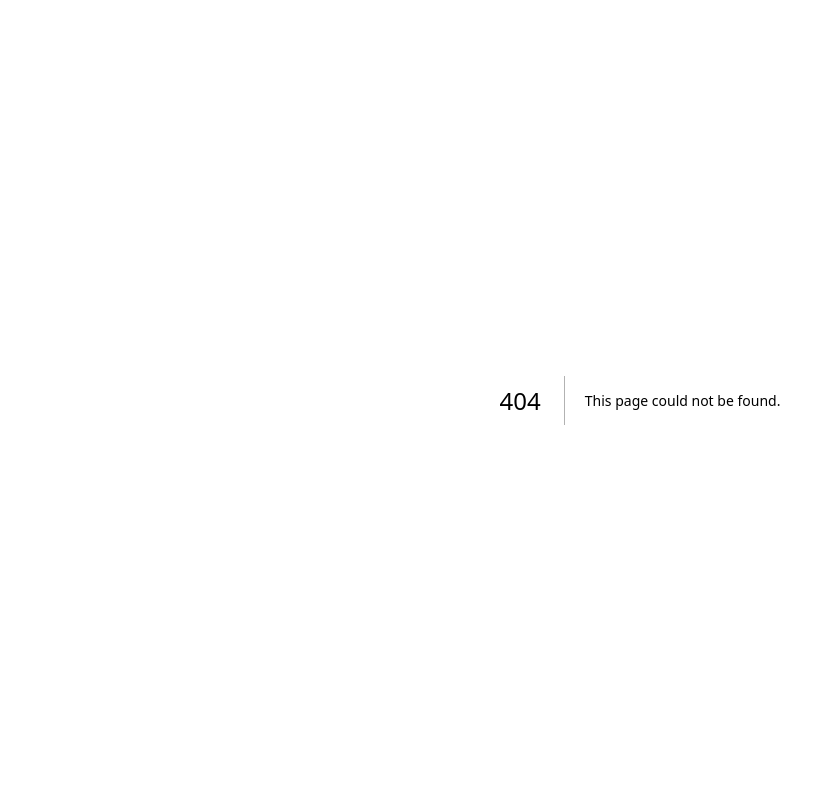
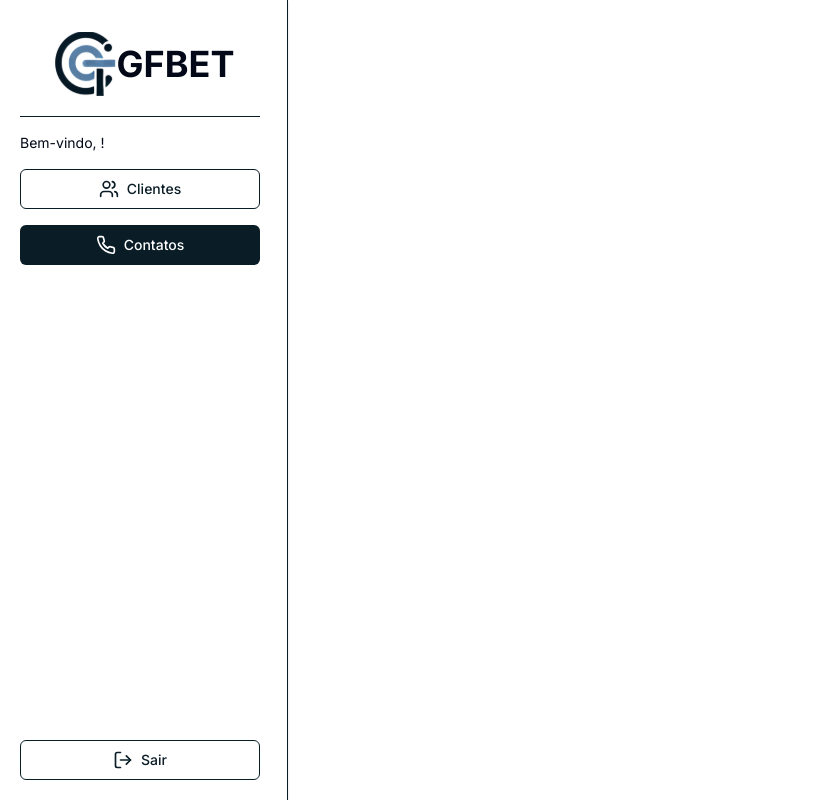
Before and after one commit to eugfl/betconnect, a Next.js app: page /contacts in a window 1280 px wide. Before the commit this address had no page. Shown: the whole page, without its empty margins (0-823 px from the left). Built offline with nearby package versions, Linux system fonts and the light colour scheme; no server answers.

Commit message:
feat: add Sidebar Component

```diff
--- a/package.json
+++ b/package.json
@@ -13,6 +13,7 @@
     "@hookform/resolvers": "^3.9.0",
     "@prisma/client": "^5.18.0",
     "@radix-ui/react-label": "^2.1.0",
+    "@radix-ui/react-separator": "^1.1.0",
     "@radix-ui/react-slot": "^1.1.0",
     "axios": "^1.7.4",
     "bcryptjs": "^2.4.3",
--- /dev/null
+++ b/src/app/contacts/page.tsx
@@ -0,0 +1,11 @@
+"use client";
+
+import Sidebar from "@/components/sidebar";
+
+export default function Contacts() {
+  return (
+    <>
+      <Sidebar />
+    </>
+  );
+}
--- a/src/app/costumers/page.tsx
+++ b/src/app/costumers/page.tsx
@@ -1,6 +1,7 @@
 "use client";
 
-import { signOut, useSession } from "next-auth/react";
+import Sidebar from "@/components/sidebar";
+import { useSession } from "next-auth/react";
 import { redirect } from "next/navigation";
 
 export default function Page() {
@@ -16,10 +17,7 @@ export default function Page() {
 
   return (
     <div>
-      <h1>Perfil do Usuário</h1>
-      <p>Nome: {session.user?.name}</p>
-      <p>Email: {session.user?.email}</p>
-      <button onClick={signOut}>Logout</button>
+      <Sidebar />
     </div>
   );
 }
--- /dev/null
+++ b/src/components/sidebar.tsx
@@ -0,0 +1,69 @@
+import React from "react";
+import { signOut, useSession } from "next-auth/react";
+import Image from "next/image";
+import logo from "../../public/logo.svg";
+import { Separator } from "./ui/separator";
+import { Button } from "./ui/button";
+import { LogOut, Users, Phone } from "lucide-react";
+import { useRouter, usePathname } from "next/navigation";
+
+export default function Sidebar() {
+  const { data: session } = useSession();
+  const router = useRouter();
+  const pathname = usePathname();
+
+  const handleNavigation = (path: string) => {
+    router.push(path);
+  };
+
+  const isActive = (path: string) => {
+    return pathname === path;
+  };
+
+  return (
+    <div className="h-screen w-72 bg-transparent border-r border-r-[#0A1D27] shadow flex flex-col">
+      <div className="flex items-center justify-center pt-8 pb-5 border-none shadow-none">
+        <Image src={logo} alt="logo" className="h-16 w-16" />
+        <h1 className="font-bold text-4xl">GFBET</h1>
+      </div>
+
+      <Separator className="w-60 mx-5 bg-[#0A1D27]" />
+
+      <div className="pt-4 flex-grow">
+        <p className="text-sm mx-5 mb-4">Bem-vindo, {session?.user?.name}!</p>
+
+        <Button
+          onClick={() => handleNavigation("/costumers")}
+          className={`w-60 mx-5 mb-4 flex items-center justify-center gap-2 ${
+            isActive("/costumers")
+              ? "bg-[#0A1D27] text-white"
+              : "bg-transparent text-[#0A1D27] border border-[#0A1D27]"
+          } transition`}
+        >
+          <Users className="w-5 h-5" />
+          Clientes
+        </Button>
+
+        <Button
+          onClick={() => handleNavigation("/contacts")}
+          className={`w-60 mx-5 mb-4 flex items-center justify-center gap-2 ${
+            isActive("/contacts")
+              ? "bg-[#0A1D27] text-white"
+              : "bg-transparent text-[#0A1D27] border border-[#0A1D27]"
+          } transition`}
+        >
+          <Phone className="w-5 h-5" />
+          Contatos
+        </Button>
+      </div>
+
+      <Button
+        onClick={() => signOut()}
+        className="w-60 mx-5 mb-5 bg-transparent text-[#0A1D27] border border-[#0A1D27] flex items-center justify-center gap-2 hover:bg-[#0A1D27] hover:text-white transition mt-auto"
+      >
+        <LogOut className="w-5 h-5" />
+        Sair
+      </Button>
+    </div>
+  );
+}
--- /dev/null
+++ b/src/components/ui/separator.tsx
@@ -0,0 +1,31 @@
+"use client"
+
+import * as React from "react"
+import * as SeparatorPrimitive from "@radix-ui/react-separator"
+
+import { cn } from "@/lib/utils"
+
+const Separator = React.forwardRef<
+  React.ElementRef<typeof SeparatorPrimitive.Root>,
+  React.ComponentPropsWithoutRef<typeof SeparatorPrimitive.Root>
+>(
+  (
+    { className, orientation = "horizontal", decorative = true, ...props },
+    ref
+  ) => (
+    <SeparatorPrimitive.Root
+      ref={ref}
+      decorative={decorative}
+      orientation={orientation}
+      className={cn(
+        "shrink-0 bg-border",
+        orientation === "horizontal" ? "h-[1px] w-full" : "h-full w-[1px]",
+        className
+      )}
+      {...props}
+    />
+  )
+)
+Separator.displayName = SeparatorPrimitive.Root.displayName
+
+export { Separator }
```
Also changed, not shown: 1 other file (tests, documents, lock files or other folders).
